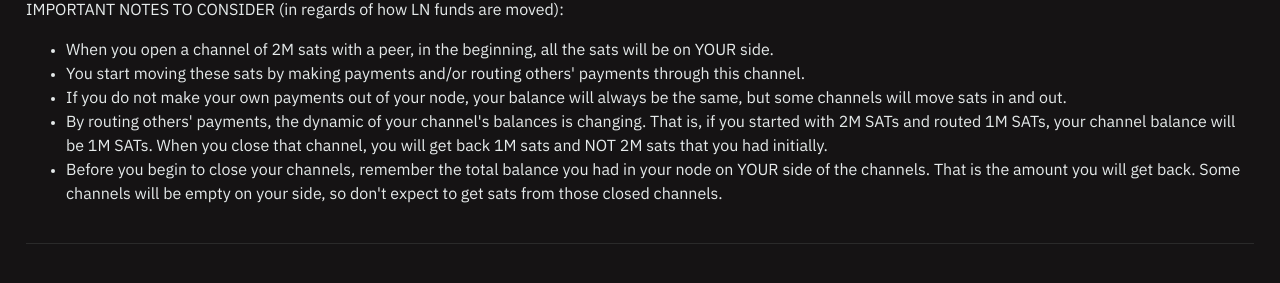
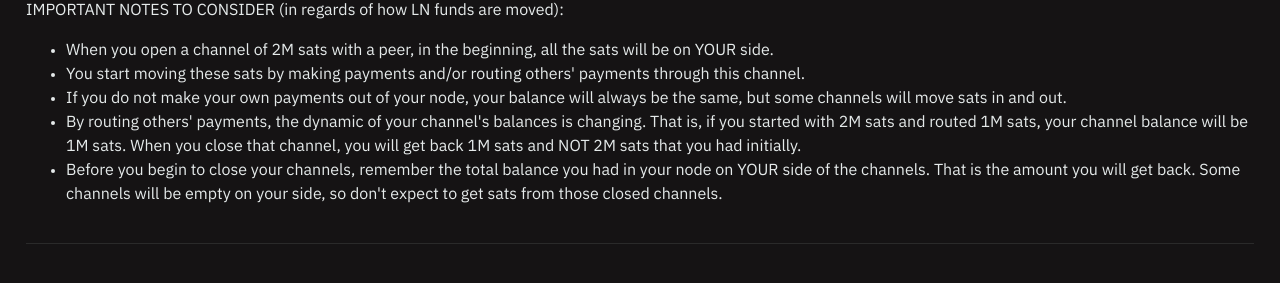
Before and after one commit to BlixtWallet/blixtwallet.github.io, a Jekyll site: the page built from faq.html, in a window 1280 px wide and 900 px high, scrolled down 6339 px. Shown: the part 608-891 px from the top of the window. Built offline with Jekyll 4.4.1, drawn with Linux system fonts in a browser that asks for light colours.

Commit message:
made 'SATs' lowercase

```diff
--- a/faq.html
+++ b/faq.html
@@ -520,7 +520,7 @@ title: Frequently Asked Questions
       <li>If you do not make your own payments out of your node, your balance will always be the same, but some channels
         will move sats in and out.</li>
       <li>By routing others' payments, the dynamic of your channel's balances is changing. That is, if you started with
-        2M SATs and routed 1M SATs, your channel balance will be 1M SATs. When you close that channel, you will get back
+        2M sats and routed 1M sats, your channel balance will be 1M sats. When you close that channel, you will get back
         1M sats and NOT 2M sats that you had initially.</li>
       <li>Before you begin to close your channels, remember the total balance you had in your node on YOUR side of the
         channels. That is the amount you will get back. Some channels will be empty on your side, so don't expect to get
```
